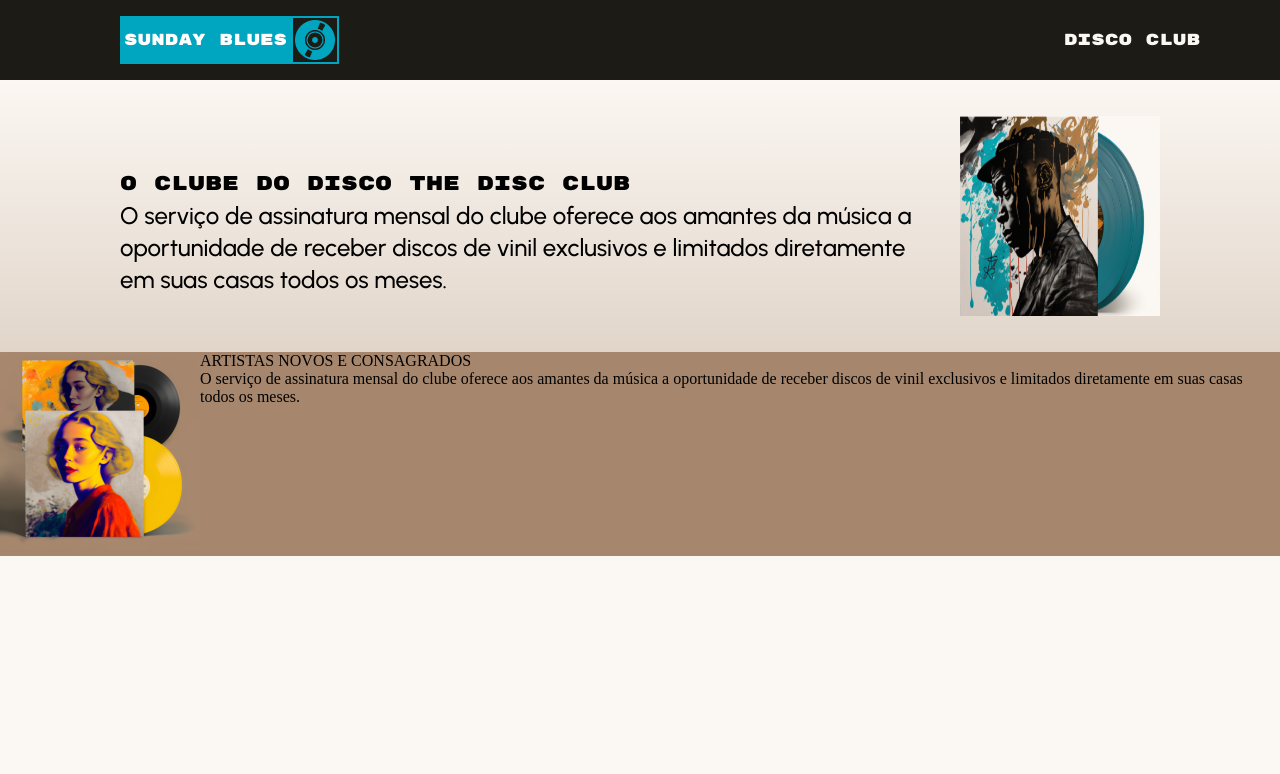
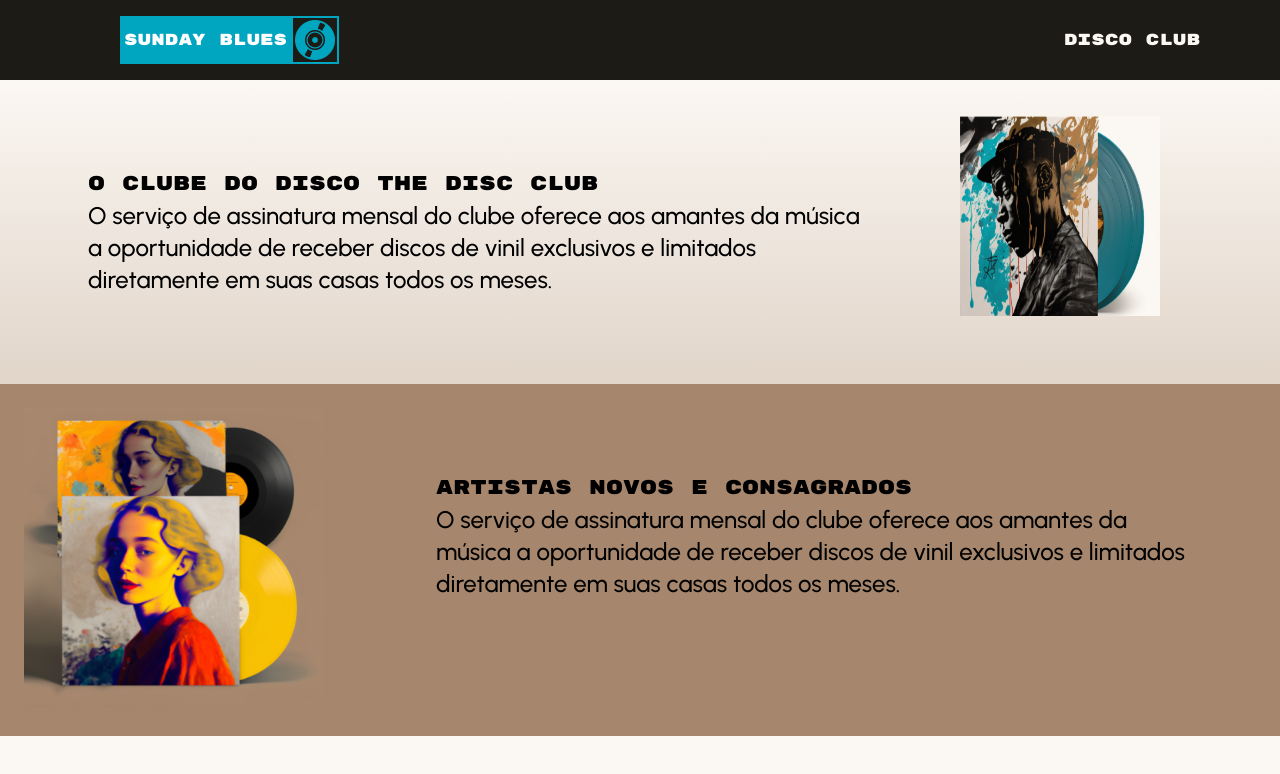
Before and after one commit to Ansh-Kataria/Sunday-Blues, a React (Vite) app: page / in a window 1280 px wide. Shown: the top 774 px of the page. Built offline with nearby package versions, Linux system fonts and the light colour scheme.

Commit message:
Section2 created

```diff
--- a/src/components/Section1/Section1.css
+++ b/src/components/Section1/Section1.css
@@ -8,9 +8,7 @@
 .section1-left {
   display: flex;
   flex-direction: column;
-  padding-top: 88px;
-  padding-left: 120px;
-  padding-right: 16px;
+  padding:88px;
 }
 
 .section1-left-heading {
--- a/src/components/Section2/Section2.css
+++ b/src/components/Section2/Section2.css
@@ -5,7 +5,32 @@
   background: var(--color-brown);
 }
 
-.section2-left img{
-    width: 200px;
-    height: 200px;
+.section2-left {
+  padding: 24px 24px;
 }
+
+.section2-left img {
+  width: 300px;
+  height: 300px;
+}
+
+.section2-right {
+  display: flex;
+  flex-direction: column;
+  align-items: flex-start;
+  padding: 88px;
+}
+
+.section2-right-heading {
+  font-family: var(--font-family-big);
+  font-weight: 400;
+  font-size: 20px;
+  line-height: 32px;
+}
+
+.section2-right-text {
+  font-family: var(--font-family-small);
+  font-weight: 500;
+  font-size: 24px;
+  line-height: 32px;
+}
```
